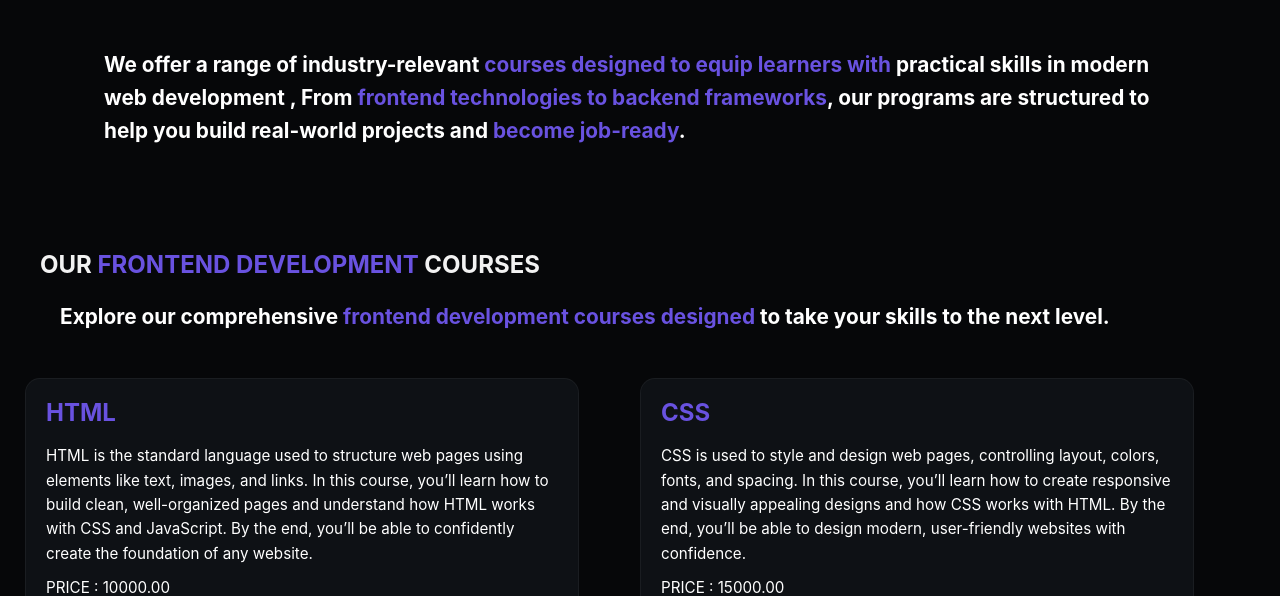
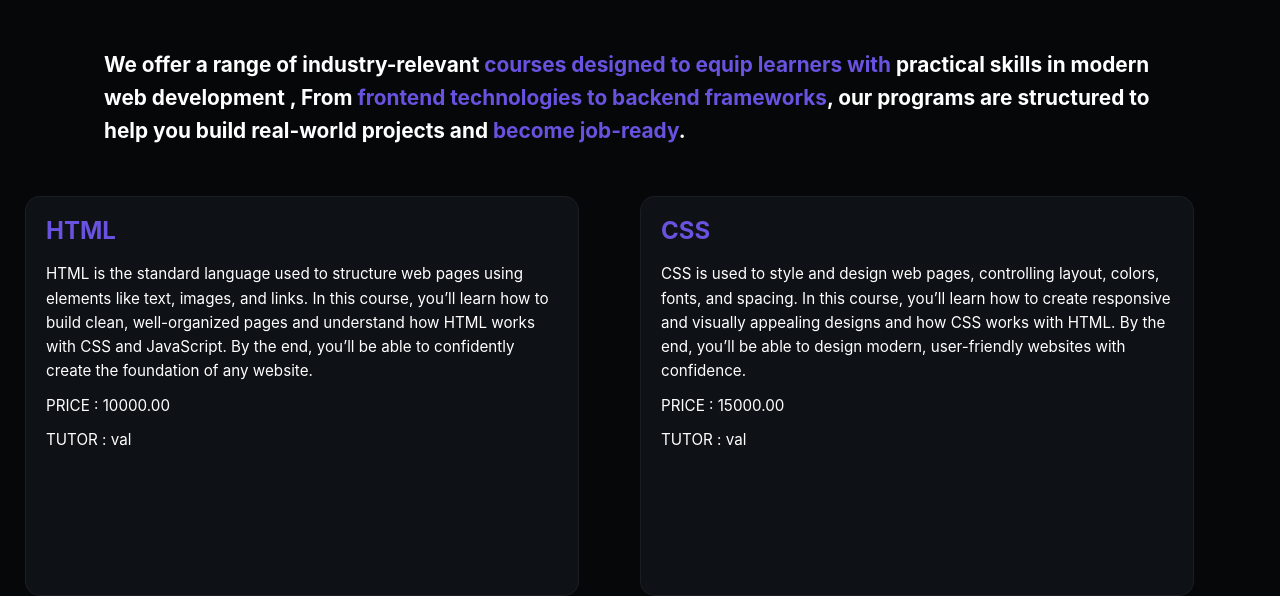
Before and after one commit to zeddyemy/VVAJ, a Django app: page /courses/ in a window 1280 px wide. Shown: the part 156-752 px from the top of the page. Run offline with Django 5.2, Linux system fonts and the light colour scheme; data comes from the database, SQL or seed files in the repository.

Commit message:
update courses

```diff
--- a/swiftcheck/main/models.py
+++ b/swiftcheck/main/models.py
@@ -9,6 +9,7 @@ class User(models.Model):
     class Courses(models.TextChoices):
         FRONTEND = 'FRONTEND', 'Frontend Development'
         BACKEND = 'BACKEND', 'Backend Development'
+        FULLSTACK = 'FULLSTACK', 'Full Stack Development'
 
 
 class Course(models.Model):
--- a/swiftcheck/main/templates/main/course.html
+++ b/swiftcheck/main/templates/main/course.html
@@ -13,73 +13,63 @@
     <!-- Navigation -->
     <nav>
       <div class="container">
-				<a href="{% url 'home' %}" class="logo"
-					>Swift<span>Check</span></a
-				>
+        <a href="{% url 'home' %}" class="logo">Swift<span>Check</span></a>
         <ul class="nav-links">
-					<li><a href="./course.html">Courses</a></li>
+          <li><a href="{% url 'courses' %}">Courses</a></li>
           <li><a href="#">About</a></li>
           <li><a href="#">Resources</a></li>
           <li>
-						<a href="{% url 'login' %}" class="btn btn-outline"
-							>Sign In</a
-						>
+            <a href="{% url 'login' %}" class="btn btn-outline">Sign In</a>
           </li>
         </ul>
       </div>
     </nav>
 
-
-
     <section class="section-padding">
-
       <div class="container">
         <h1 class="Omo">Our <span>Expert</span> Courses</h1>
-				<p class="container p">We offer a range of industry-relevant  <span> courses designed to equip learners with</span> practical skills in modern web development , From  <span>frontend technologies to backend frameworks</span>, our programs are structured to help you build real-world projects and <span>become job-ready</span>.</p>
+        <p class="container p">
+          We offer a range of industry-relevant
+          <span> courses designed to equip learners with</span> practical skills
+          in modern web development , From
+          <span>frontend technologies to backend frameworks</span>, our programs
+          are structured to help you build real-world projects and
+          <span>become job-ready</span>.
+        </p>
       </div>
 
-			<div class="Val">
+      <!-- <div class="Val">
 				<h1> OUR <span>FRONTEND</span> <span> DEVELOPMENT</span> COURSES</h1>
 				<p>Explore our comprehensive <span> frontend development courses designed </span> to take your skills to the next level.</p>
-			</div>
-
+			</div> -->
 
       <div class="courses">
-
         {% for course in courses %}
         <div class="course-card">
           <h1>{{ course.name }}</h1>
           <p>{{ course.description }}</p>
-                    <p> PRICE : {{ course.price }}</p>
+          <p>PRICE : {{ course.price }}</p>
           <p>TUTOR : {{ course.teacher.username }}</p>
         </div>
         {% endfor %}
-
       </div>
 
-			<div class="Val2">
+      <!-- <div class="Val2">
 				<h1> OUR  <span> BACKEND DEVELOPMENT</span> COURSES</h1>
 				<p>Learn how to build powerful <span>server-side applications, manage databases, and create secure </span> , scalable systems that power modern web applications.</p>
 			</div>
 
 			<div class="courses2">
 
-                {% for course in courses %}
+                {% for course in backend_courses %}
                 <div class="course-card2">
-                    <h1>{{ course.name2 }}</h1>
-                    <p>{{ course.description2 }}</p>
-                    <p>  {{ course.price2 }}</p>
-                    <p> {{ course.teacher.username2 }}</p>
+                    <h1>{{ course.name }}</h1>
+                    <p>{{ course.description }}</p>
+                    <p>  {{ course.price }}</p>
+                    <p> {{ course.teacher.username }}</p>
                 </div>
                 {% endfor %}
-
-
-
-
-
-
+			</div> -->
     </section>
-
-
   </body>
 </html>
--- a/swiftcheck/main/views.py
+++ b/swiftcheck/main/views.py
@@ -10,9 +10,19 @@ def login(request):
 
 def course(request):
     courses = Course.objects.all()
+    # frontend_courses = Course.objects.filter(category='FRONTEND')
+    # backend_courses = Course.objects.filter(category='BACKEND')
+    # fullstack_courses = Course.objects.filter(category='FULLSTACK')
     print(courses)
 
+    # print(frontend_courses)
+    # print(backend_courses)
+    # print(fullstack_courses)
+
     context = {
-        'courses': courses
+        'courses': courses,
+        # 'frontend_courses': frontend_courses,
+        # 'backend_courses': backend_courses,
+        # 'fullstack_courses': fullstack_courses,
     }
     return render(request, 'main/course.html', context)
```
Lines whose indentation alone changed are shown as unchanged.
